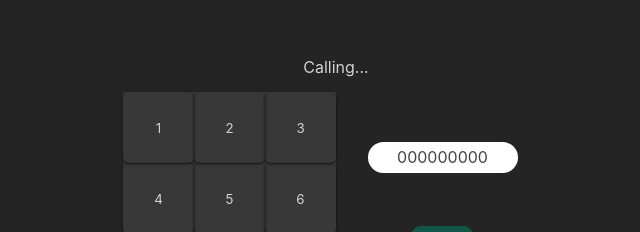
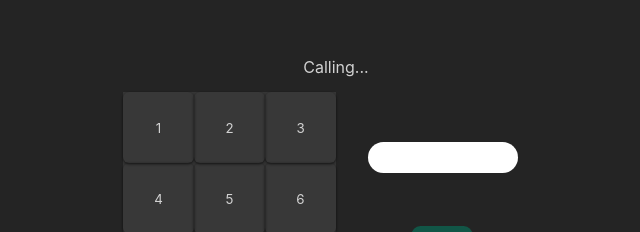
Before and after one commit to AlvaroCabero/w04ch03-telefono-alvaro-cabero, a React (Create React App) app: page / in a window 1280 px wide. Shown: the part 191-423 px from the top of the page, without its empty margins (304-944 px from the left). Built offline with nearby package versions, Linux system fonts and the light colour scheme.

Commit message:
:construction: Edited App Component to send proper data to Display

```diff
--- a/public/index.html
+++ b/public/index.html
@@ -2,14 +2,17 @@
 <html lang="en">
   <head>
     <meta charset="utf-8" />
-
+    <link
+      rel="icon"
+      href="https://www.pinclipart.com/picdir/middle/89-895754_icon-transparent-png-stickpng-flat-phone-icon-png.png"
+    />
     <meta name="viewport" content="width=device-width, initial-scale=1" />
     <meta name="theme-color" content="#000000" />
     <meta
       name="description"
       content="Web site created using create-react-app"
     />
-
+    <link rel="apple-touch-icon" href="%PUBLIC_URL%/logo192.png" />
     <!--
       manifest.json provides metadata used when your web app is installed on a
       user's mobile device or desktop. See https://developers.google.com/web/fundamentals/web-app-manifest/
--- a/src/App.js
+++ b/src/App.js
@@ -1,17 +1,19 @@
+import { useState } from "react";
 import "./App.css";
 import Display from "./componentes/Display/Display";
 import Key from "./componentes/Key/Key";
 
 function App() {
-  let number = 0;
+  const [number, setNumber] = useState([]);
   const keys = [1, 2, 3, 4, 5, 6, 7, 8, 9, 0, "delete"];
 
   const print = (event) => {
-    console.log(event.target.textContent);
-    // if (event.target.className === "key") {
-    number = event.target.textContent;
-    //number = key;
-    // }
+    //console.log(event.target.textContent);
+    if (event.target.className === "key" && number.length < 9) {
+      setNumber(number + event.target.textContent);
+      //number = key;
+      console.log(number);
+    }
   };
 
   return (
--- a/src/componentes/Display/Display.js
+++ b/src/componentes/Display/Display.js
@@ -1,18 +1,12 @@
-import PropTypes from "prop-types";
-import { useState } from "react";
+// import PropTypes from "prop-types";
 
 const Display = ({ number, className }) => {
-  const [telephone, setTelephone] = useState([]);
-
-  if (telephone.length < 9) {
-    setTelephone(telephone + number);
-  }
-  return <span className={className}>{telephone}</span>;
+  return <span className={className}>{number}</span>;
 };
 
-Display.propTypes = {
-  number: PropTypes.number,
-  className: PropTypes.string,
-};
+// Display.propTypes = {
+//   number: PropTypes.array,
+//   className: PropTypes.string,
+// };
 
 export default Display;
```
